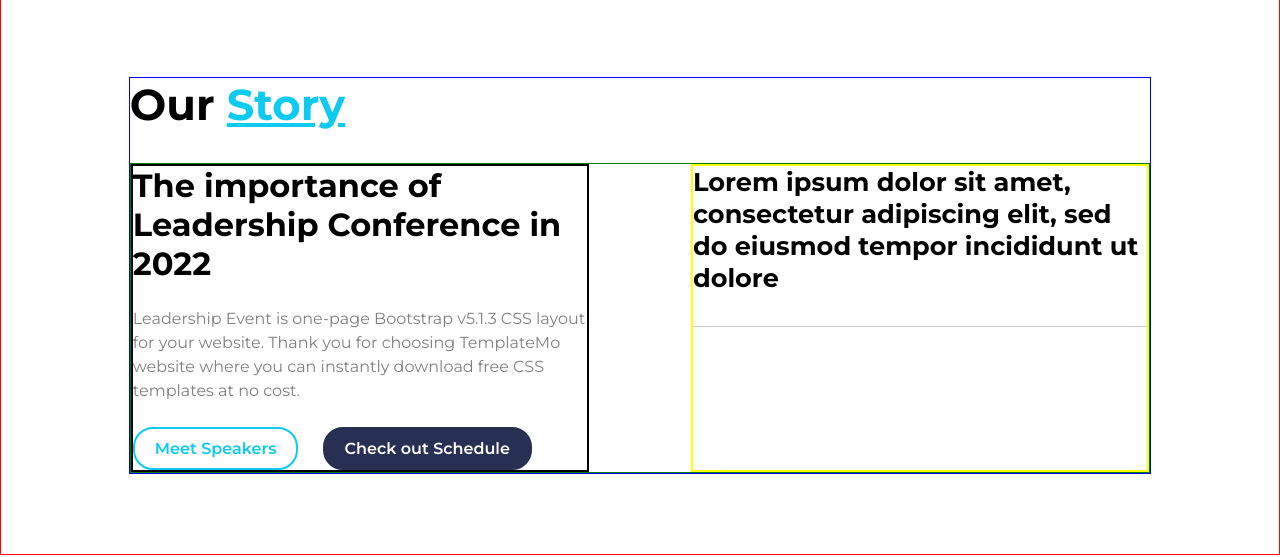
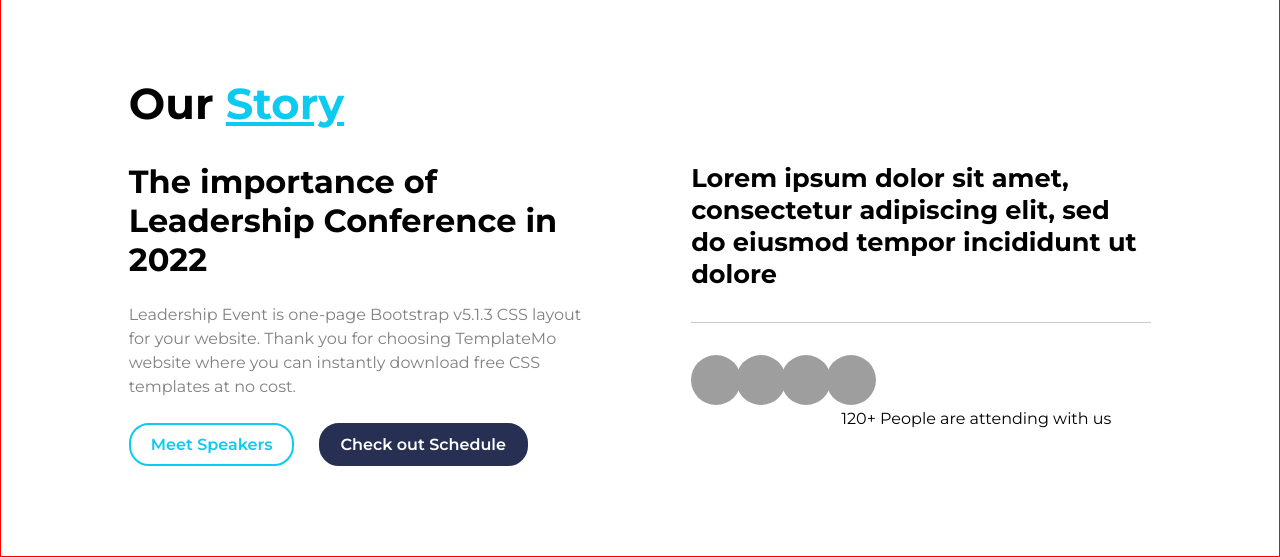
Before and after one commit to mirzoyoqubcodes/LeadershipEventProject, a plain HTML site: page index.html in a window 1280 px wide. Shown: the part 1464-2021 px from the top of the page. Drawn offline with Linux system fonts and the light colour scheme; grey boxes are pictures that could not be loaded.

Commit message:
story_section partially completed (responsiveda  120+ People are attending with us muammosi bor ko'rib beringla)

```diff
--- a/index.html
+++ b/index.html
@@ -101,8 +101,10 @@
                         TemplateMo website where you can instantly download free CSS templates at no cost.
 
                     </p>
+
                     <button>Meet Speakers</button>
                     <button>Check out Schedule</button>
+
                 </article>
                 <article class="story2">
                     <h1>Lorem ipsum dolor sit amet, consectetur adipiscing elit, sed do eiusmod tempor incididunt ut
@@ -110,14 +112,36 @@
                     <div class="story2_line">
 
                     </div>
+
+                    <div class="avatars">
+                        <div class="avatar-group">
+                            <img class="avatar-image"
+                                src="https://templatemo.com/templates/templatemo_575_leadership_event/images/avatar/portrait-good-looking-brunette-young-asian-woman.jpg"
+                                alt="avatar">
+                            <img class="avatar-image"
+                                src="https://templatemo.com/templates/templatemo_575_leadership_event/images/avatar/senior-man-white-sweater-eyeglasses.jpg"
+                                alt="avatar">
+                            <img class="avatar-image"
+                                src="https://templatemo.com/templates/templatemo_575_leadership_event/images/avatar/happy-asian-man-standing-with-arms-crossed-grey-wall.jpg"
+                                alt="avatar">
+                            <img class="avatar-image"
+                                src="https://templatemo.com/templates/templatemo_575_leadership_event/images/avatar/pretty-smiling-joyfully-female-with-fair-hair-dressed-casually-looking-with-satisfaction.jpg"
+                                alt="avatar">
+
+                        </div>
+                        <p>
+                            120+ People are attending with us
+                        </p>
+
+                    </div>
+
+
+
                 </article>
 
             </div>
         </main>
     </section>
-
-
-
 </body>
 
 </html>
--- a/style.css
+++ b/style.css
@@ -208,14 +208,12 @@ header>main {
 }
 
 /*story section*/
-
 .story_section {
     border: 1px solid red;
     padding: 5rem 0;
 }
 
 .story_section>main {
-    border: 1px solid blue;
     width: 80%;
     margin: auto;
 }
@@ -226,14 +224,12 @@ header>main {
 }
 
 .story_container {
-    border: 1px solid green;
     display: flex;
     justify-content: space-between;
 
 }
 
 .story {
-    border: 2px solid black;
     width: 45%;
 }
 
@@ -257,6 +253,7 @@ header>main {
     cursor: pointer;
     transition: 0.5s ease;
     margin-right: 20px;
+    margin-bottom: 10px;
 }
 
 .story>button:nth-child(3):hover {
@@ -276,18 +273,17 @@ header>main {
     cursor: pointer;
     transition: 0.5s ease;
     margin-right: 20px;
+
 }
 
 .story>button:nth-child(4):hover {
     background-color: #0dcaf0;
     color: white;
-    border: 2px solid #0dcaf0;
     box-shadow: 0 1rem 3rem rgb(0 0 0 / 18%);
 }
 
 .story2 {
     width: 45%;
-    border: 2px solid yellow;
 }
 
 .story2>h1 {
@@ -299,6 +295,49 @@ header>main {
     height: 0.5px;
     background-color: rgb(202, 202, 202);
     margin: 2rem 0;
+}
+
+.avatars {
+    display: flex;
+    align-items: center;
+    flex-wrap: wrap;
+    justify-content: start;
+
+
+
+}
+
+.avatar-image {
+    width: 50px;
+    height: 50px;
+    border-radius: 50%;
+    object-fit: cover;
+}
+
+.avatar-group {
+    position: relative;
+
+}
+
+.avatar-group>img:nth-child(2) {
+    position: absolute;
+    left: 45px;
+}
+
+.avatar-group>img:nth-child(3) {
+    position: absolute;
+    left: 90px;
+}
+
+.avatar-group>img:nth-child(4) {
+    position: absolute;
+    left: 135px;
+}
+
+.avatars>p {
+    padding-left: 150px;
+    /* width: 100%;
+    text-align: center; */
 }
 
 
@@ -322,6 +361,25 @@ header>main {
         padding: 0 15px;
     }
 
+    .story_container {
+        flex-direction: column;
+    }
+
+    .story {
+        width: 100%;
+
+        margin: auto;
+
+    }
+
+    .story2 {
+        width: 100%;
+        margin: auto;
+        margin-top: 15px;
+    }
+
+}
+
 }
 
 @media only screen and (max-width: 768px) {
```
